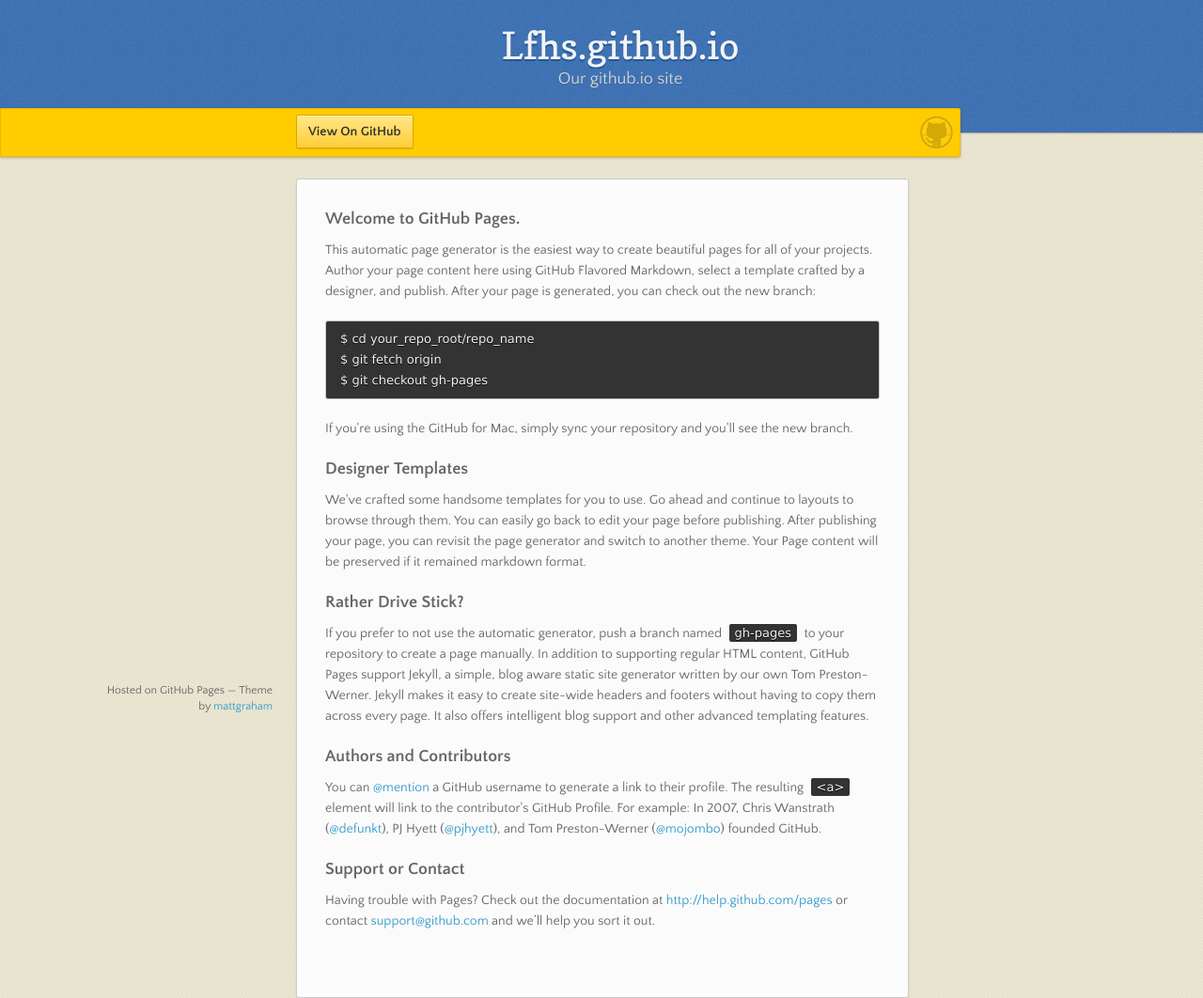
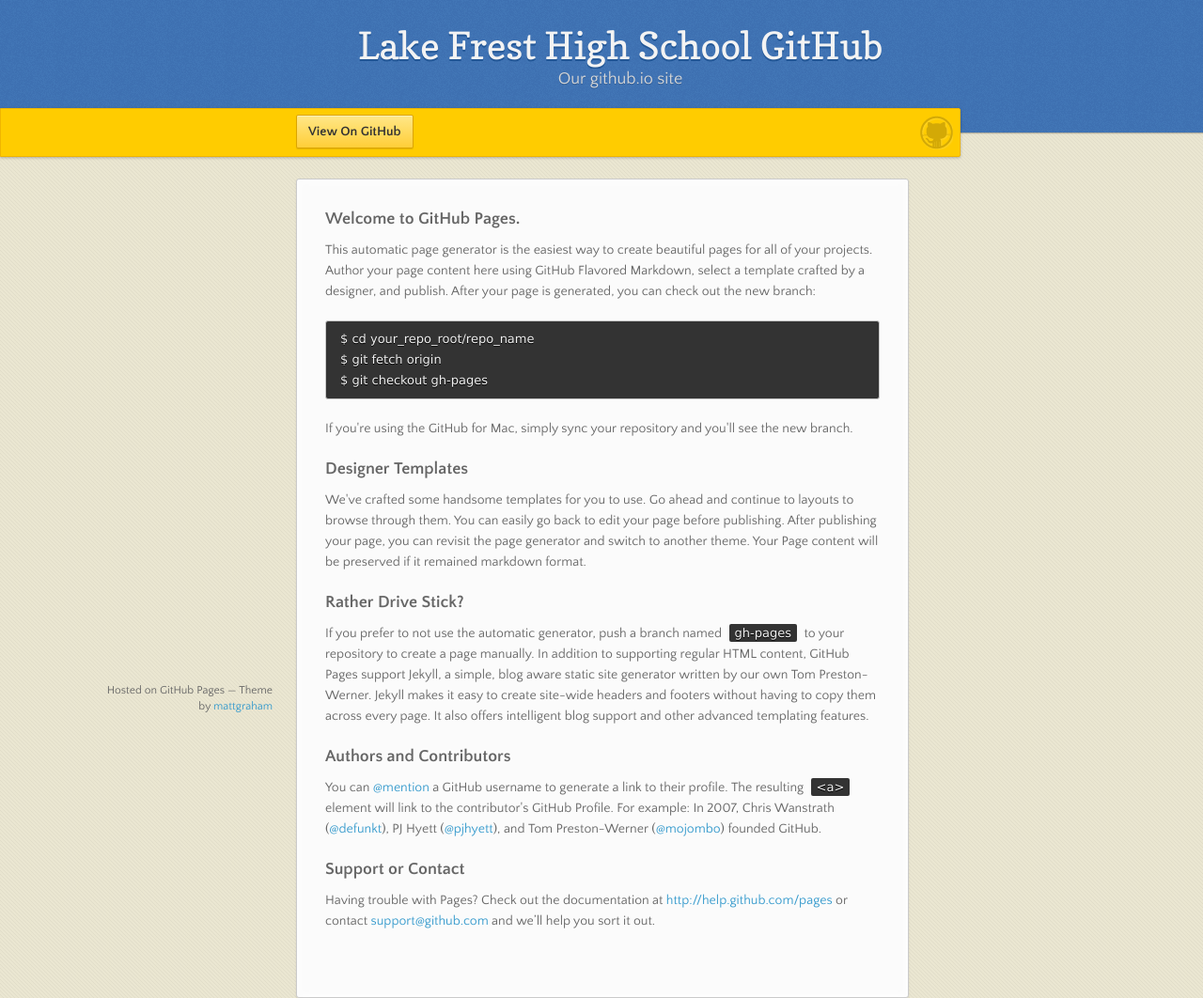
Before and after one commit to LFHS/lfhs.github.io, a plain HTML site: page index.html in a window 1280 px wide. Shown: the top 1062 px of the page at 94% size. Drawn offline with nearby package versions, Linux system fonts and the light colour scheme.

Commit message:
Update index.html

```diff
--- a/index.html
+++ b/index.html
@@ -3,7 +3,7 @@
   <head>
     <meta charset="utf-8">
     <meta http-equiv="X-UA-Compatible" content="chrome=1">
-    <title>Lfhs.github.io by LFHS</title>
+    <title>LFHS GitHub</title>
     <link rel="stylesheet" href="stylesheets/styles.css">
     <link rel="stylesheet" href="stylesheets/pygment_trac.css">
     <script src="https://ajax.googleapis.com/ajax/libs/jquery/1.7.1/jquery.min.js"></script>
@@ -17,7 +17,7 @@
   <body>
 
       <header>
-        <h1>Lfhs.github.io</h1>
+        <h1>Lake Frest High School GitHub</h1>
         <p>Our github.io site</p>
       </header>
 
```
